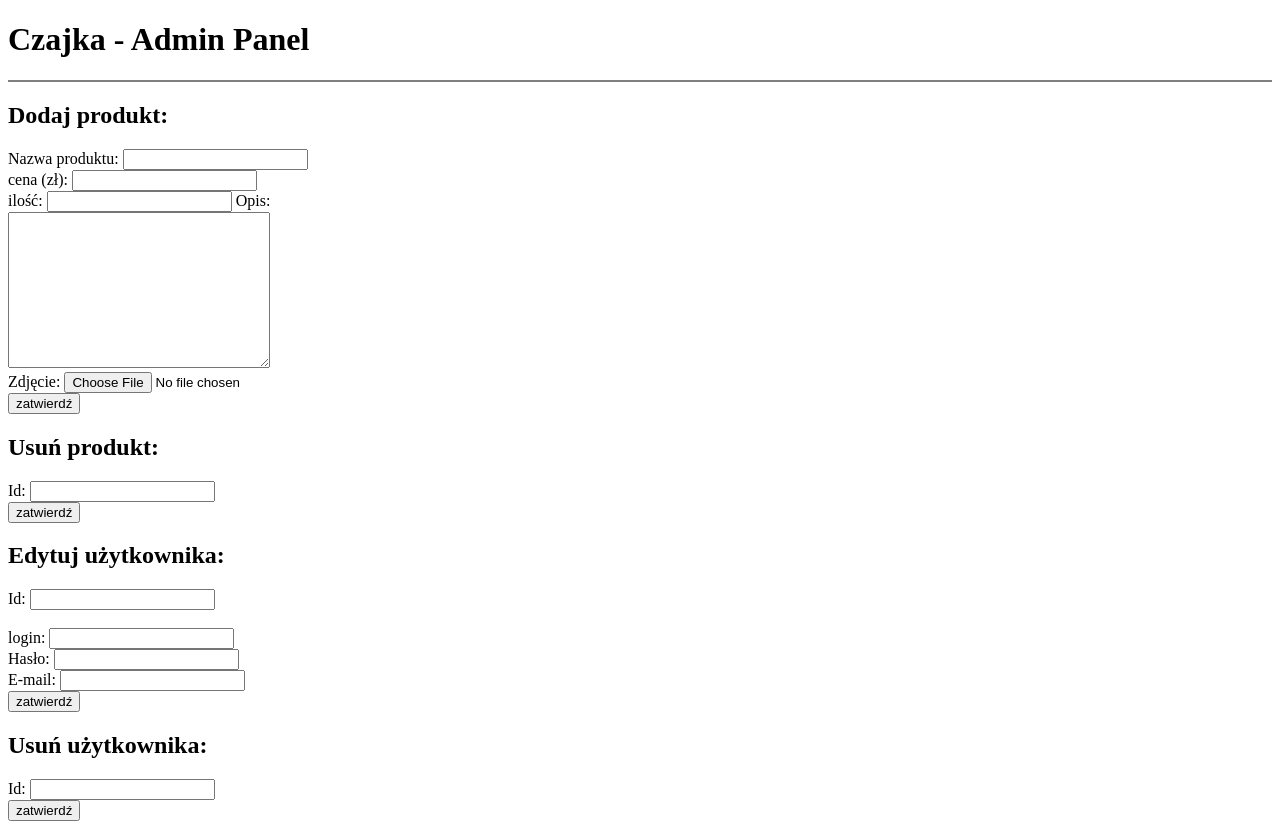
After one commit to Vrrrum/TeaShop, a PHP site: page /adminPanel.php in a window 1280 px wide. The commit adds this page. Run offline with PHP 8.4, Linux system fonts and the light colour scheme.

Commit message:
Added administrator panel

```diff
--- /dev/null
+++ b/adminPanel.php
@@ -0,0 +1,140 @@
+<!DOCTYPE html>
+<html lang="en">
+<head>
+    <meta charset="UTF-8">
+    <meta http-equiv="X-UA-Compatible" content="IE=edge">
+    <meta name="viewport" content="width=device-width, initial-scale=1.0">
+    <title>Panel administracyjny</title>
+    <link rel="stylesheet" href="/shop/css/admin.css">
+</head>
+<body>
+    <header>
+        <h1>Czajka - Admin Panel</h1>
+    </header>
+    <main>
+        <!--
+            1. Dodaj produkt
+            2. Usuń produkt
+            2. Edytuj użytkownika
+            3. Usuń użytkownika
+         -->
+        <div>
+            <h2>Dodaj produkt:</h2>
+            <form action="/shop/adminPanel.php" method="post"  enctype="multipart/form-data">
+                <label for="name">Nazwa produktu: </label>
+                <input type="text" name="name" id="name" required> <br>
+                <label for="price">cena (zł): </label>
+                <input type="number" name="price" id="price" required> <br>
+                <label for="quantity">ilość: </label>
+                <input type="number" name="quantity" id="quantity" required>
+                <label for="description">Opis: </label> <br>
+                <textarea name="description" id="description" cols="30" rows="10"></textarea required> <br>
+                <label for="image">Zdjęcie: </label>
+                <input type="file" name="image" id="image" accept="image/png, image/jpeg, image/webp" required><br>
+                <input type="submit" name="submit" value="zatwierdź">
+                <input type="hidden" name="addProduct" value="1">
+            </form>
+        </div>
+        <div>
+            <h2>Usuń produkt:</h2>
+            <form action="/shop/adminPanel.php" method="post">
+                <label for="id">Id: </label>
+                <input type="number" name="id" id="id"> <br>
+                <input type="submit" name="submit" value="zatwierdź">
+                <input type="hidden" name="deleteProduct" value="1">
+            </form>
+        </div>
+        <div>
+            <h2>Edytuj użytkownika:</h2>
+            <form action="/shop/adminPanel.php" method="post">
+                <label for="id">Id: </label>
+                <input type="number" name="id" id="id"> <br> <br>
+                <label for="login">login: </label>
+                <input type="text" name="login" id="login" required> <br>
+                <label for="password">Hasło: </label>
+                <input type="password" name="password" id="password" required> <br>
+                <label for="email">E-mail: </label>
+                <input type="email" name="email" id="email" required> <br>
+                <input type="submit" name="submit" value="zatwierdź">
+                <input type="hidden" name="editUsr" value="1">
+            </form>
+        </div>
+        <div>
+            <h2>Usuń użytkownika:</h2>
+            <form action="/shop/adminPanel.php" method="post">
+                <label for="id">Id: </label>
+                <input type="number" name="id" id="id"> <br>
+                <input type="submit" name="submit" value="zatwierdź">
+                <input type="hidden" name="deleteUsr" value="1">
+            </form>
+        </div>
+    </main>
+</body>
+</html>
+
+<?php
+require_once "connect.php";
+require_once "classes/admin.php";
+require_once "classes/product.php";
+
+if(isset($_POST["submit"])) {
+    $admin = new Admin($db);
+
+    if(isset($_POST["addProduct"])) {
+        $name = $_POST["name"];
+        $price = $_POST["price"];
+        $quantity = $_POST["quantity"];
+        $description = $_POST["description"];
+        $img = $_FILES["image"]["tmp_name"];
+
+        $admin->addProduct($name, $quantity, $description, $price, $name . ".jpg");
+
+        // Uploading Photo
+        $target_dir = "assets/img/products/";
+        $destination = $target_dir . $name;
+
+        if (($img_info = getimagesize($img)) === FALSE)
+            die("Image not found or not an image");
+
+        $width = $img_info[0];
+        $height = $img_info[1];
+
+        switch ($img_info[2]) {
+            case IMAGETYPE_GIF  : $src = imagecreatefromgif($img);  break;
+            case IMAGETYPE_JPEG : $src = imagecreatefromjpeg($img); break;
+            case IMAGETYPE_PNG  : $src = imagecreatefrompng($img);  break;
+            case IMAGETYPE_WEBP  : $src = imagecreatefromwebp($img);  break;
+            default : die("Unknown filetype");
+        }
+
+        $tmp = imagecreatetruecolor($width, $height);
+        imagecopyresampled($tmp, $src, 0, 0, 0, 0, $width, $height, $width, $height);
+        imagejpeg($tmp, $destination . ".jpg");
+    }
+
+    if(isset($_POST["deleteProduct"])) {
+        $id = $_POST["id"];
+        $product = new Product($db);
+
+        $admin->deleteProduct($id);
+
+        $image = $product->getImage($id);
+
+        @unlink("assets/img/products/".$image);
+    }
+
+    if(isset($_POST["editUsr"])) {
+        $id = $_POST["id"];
+        $login = $_POST["login"];
+        $passwd = $_POST["password"];
+        $email = $_POST["email"];
+
+        $admin->editUser($id, $login, $passwd, $email);
+    }
+
+    if(isset($_POST["deleteUsr"])) {
+        $id = $_POST["id"];
+
+        $admin->deleteUser($id);
+    }
+}
--- a/assets/presets/products.php
+++ b/assets/presets/products.php
@@ -18,7 +18,7 @@ $idArray = $product->getIdArray();
         <!-- Product image-->
         <img
           class="card-img-top"
-          src="/shop/assets/img/products/<?=$product->getImage($id)?>.webp"
+          src="/shop/assets/img/products/<?=$product->getImage($id)?>"
         />
         <!-- Product details-->
         <div class="card-body p-4">
--- a/cart.php
+++ b/cart.php
@@ -31,7 +31,7 @@ $cart = new Cart($db, $_SESSION['account_id']);
         </div>
 
         <div class="round bg-secondary d-flex flex-row justify-content-around p-2">
-            <div><h3 class="text-light">Cena : <?=$cart->getCartValue()?> zł</h3></div>
+            <div><h3 class="text-light" id="final-price">Cena : <?=$cart->getCartValue()?> zł</h3></div>
             <div><button class="btn btn-outline-light" type="submit">Zamów</button></div>
         </div>
     </main>
--- /dev/null
+++ b/classes/admin.php
@@ -0,0 +1,27 @@
+<?php
+
+class Admin {
+    private $conn;
+
+    public function __construct($db) {
+        $this->conn = $db;
+    }
+
+    public function addProduct($name, $quantity, $description, $price, $image) {
+        $this->conn->query("INSERT INTO products (`name`, `quantity`, `description`, `price`, `image`)
+        VALUES ('$name', '$quantity', '$description', '$price', '$image')");
+    }
+
+    public function deleteProduct($id) {
+        $this->conn->query("DELETE FROM products WHERE 'id_product' = '$id'");
+    }
+
+    public function editUser($id, $login, $passwd, $email) {
+        $hash = password_hash($passwd, PASSWORD_DEFAULT);
+        $this->conn->query("UPDATE accounts SET `login` = '$login', `password` = '$hash', `email` = '$email' WHERE `id_account` = '$id'");
+    }
+
+    public function deleteUser($id) {
+        $this->conn->query("DELETE FROM accounts WHERE 'id_accounts' = '$id'");
+    }
+}
--- /dev/null
+++ b/css/admin.css
@@ -0,0 +1,3 @@
+header {
+  border-bottom: 2px solid gray;
+}
--- a/product.php
+++ b/product.php
@@ -29,7 +29,7 @@ if(!$name) {
     <main class="py-5">
       <div class="container">
           <div class="row">
-              <div class="product-img col-8" style="background-image: url('/shop/assets/img/products/<?=$image?>.webp')">
+              <div class="product-img col-8" style="background-image: url('/shop/assets/img/products/<?=$image?>')">
 
               </div>
               <div class="col-4">
```
Also changed, not shown: js/cart.js (+21 -44 lines), .htaccess (added), assets/img/products/roiboos-1.jpg (renamed from assets/img/products/roiboos-1.webp), assets/img/products/sencha1.jpg (renamed from assets/img/products/sencha1.webp), 1 other file.
